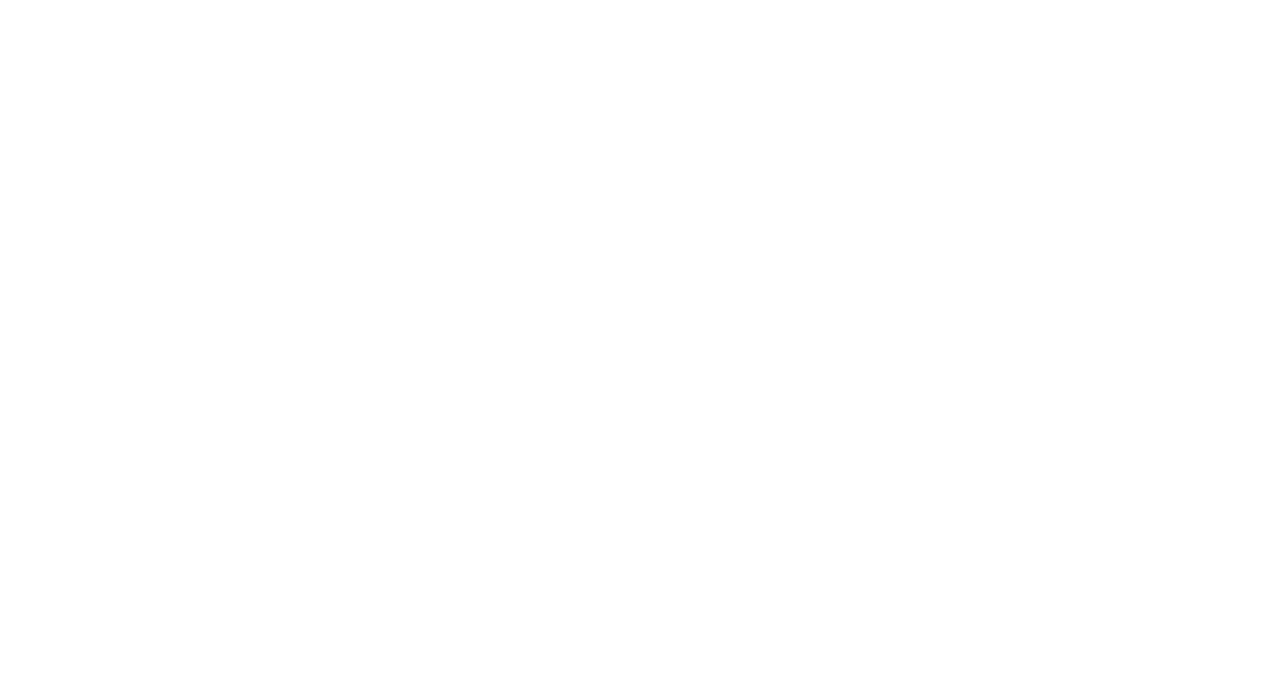
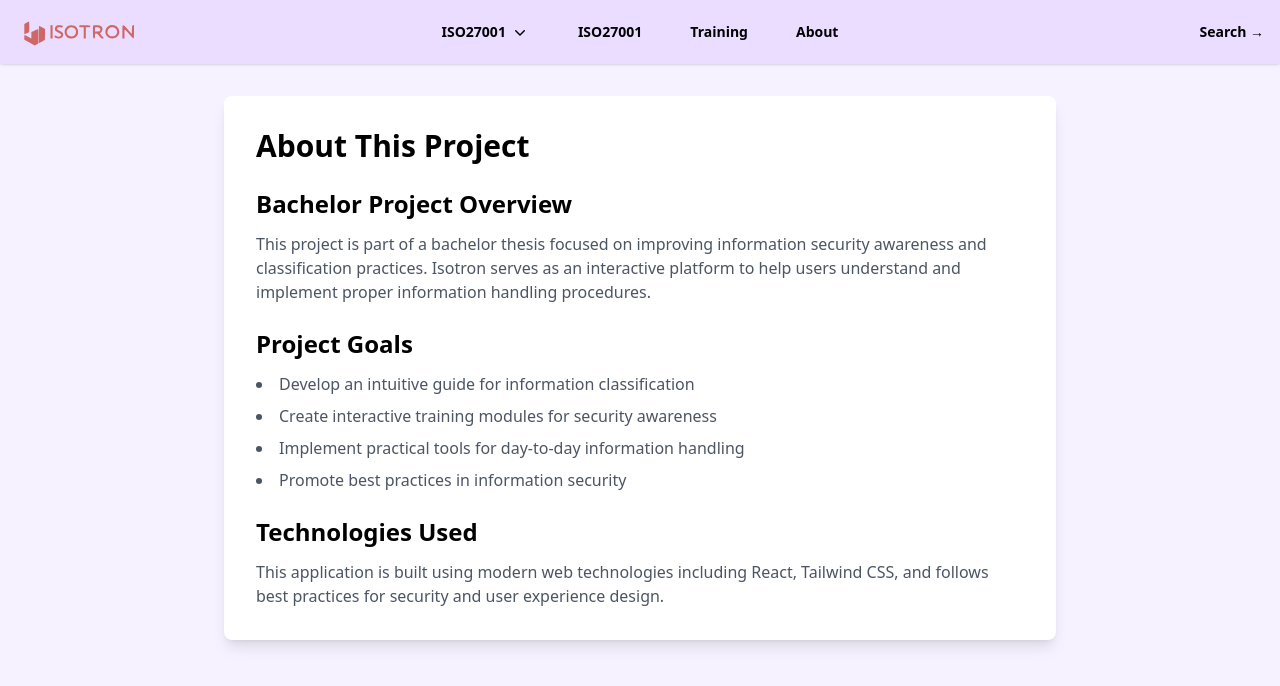
Before and after one commit to Ritz0101/BachelorSite, a React (Vite) app in the folder isotron/: page /about in a window 1280 px wide. Before the commit this address had no page. Shown: the top 686 px of the page. Built offline with nearby package versions, Linux system fonts and the light colour scheme.

Commit message:
about site + header logikk
oppretta about side, og gjort at headeren vises også i "about", og flytta header logikken til "layout" siden så den kan vises på flere sider enn bare "app.jsx"

```diff
--- a/isotron/src/App.jsx
+++ b/isotron/src/App.jsx
@@ -1,11 +1,9 @@
 import './App.css';
-import Header from './components/header';
 import { Link } from 'react-router-dom';
 
 function App() {
   return (
     <div className="min-h-screen bg-light-purple text-custom-black">
-      <Header />
       <main className="mt-16">
         {/* Hero section */}
         <div className="text-center py-20">
--- /dev/null
+++ b/isotron/src/components/About.jsx
@@ -0,0 +1,44 @@
+import React from 'react';
+
+function About() {
+  return (
+    <div className="min-h-screen bg-light-purple pt-24">
+      <div className="max-w-4xl mx-auto px-4 sm:px-6 lg:px-8">
+        <div className="bg-white rounded-lg shadow-lg p-8">
+          <h1 className="text-3xl font-bold text-custom-black mb-6">About This Project</h1>
+
+          <div className="space-y-6">
+            <section>
+              <h2 className="text-2xl font-semibold text-custom-black mb-3">Bachelor Project Overview</h2>
+              <p className="text-gray-600">
+                This project is part of a bachelor thesis focused on improving information security awareness
+                and classification practices. Isotron serves as an interactive platform to help users
+                understand and implement proper information handling procedures.
+              </p>
+            </section>
+
+            <section>
+              <h2 className="text-2xl font-semibold text-custom-black mb-3">Project Goals</h2>
+              <ul className="list-disc list-inside text-gray-600 space-y-2">
+                <li>Develop an intuitive guide for information classification</li>
+                <li>Create interactive training modules for security awareness</li>
+                <li>Implement practical tools for day-to-day information handling</li>
+                <li>Promote best practices in information security</li>
+              </ul>
+            </section>
+
+            <section>
+              <h2 className="text-2xl font-semibold text-custom-black mb-3">Technologies Used</h2>
+              <p className="text-gray-600">
+                This application is built using modern web technologies including React, Tailwind CSS,
+                and follows best practices for security and user experience design.
+              </p>
+            </section>
+          </div>
+        </div>
+      </div>
+    </div>
+  );
+}
+
+export default About;
--- /dev/null
+++ b/isotron/src/components/Layout.jsx
@@ -0,0 +1,13 @@
+import { Outlet } from 'react-router-dom';
+import Header from './header';
+
+function Layout() {
+  return (
+    <div className="min-h-screen bg-light-purple">
+      <Header />
+      <Outlet />
+    </div>
+  );
+}
+
+export default Layout;
--- a/isotron/src/components/header.jsx
+++ b/isotron/src/components/header.jsx
@@ -111,7 +111,7 @@
           </div>
           <a href="#" className="text-sm font-semibold text-custom-black">ISO27001</a>
           <a href="#" className="text-sm font-semibold text-custom-black">Training</a>
-          <a href="#" className="text-sm font-semibold text-custom-black">About</a>
+          <Link to="/about" className="text-sm font-semibold text-custom-black">About</Link>
         </div>
         <div className="hidden lg:flex lg:flex-1 lg:justify-end">
           <a href="#" className="text-sm font-semibold text-custom-black">Search <span aria-hidden="true">&rarr;</span></a>
--- a/isotron/src/main.jsx
+++ b/isotron/src/main.jsx
@@ -3,13 +3,18 @@
 import { BrowserRouter, Routes, Route } from 'react-router-dom';
 import App from './App.jsx';
 import Guide from './Guide.jsx';
+import About from './components/About.jsx';
+import Layout from './components/Layout.jsx';
 
 createRoot(document.getElementById('root')).render(
   <StrictMode>
     <BrowserRouter>
       <Routes>
-        <Route path="/" element={<App />} />
-        <Route path="/guide" element={<Guide />} />
+        <Route element={<Layout />}>
+          <Route path="/" element={<App />} />
+          <Route path="/guide" element={<Guide />} />
+          <Route path="/about" element={<About />} />
+        </Route>
       </Routes>
     </BrowserRouter>
   </StrictMode>,
```
Also changed, not shown: 2 other files (tests, documents, lock files or other folders).
